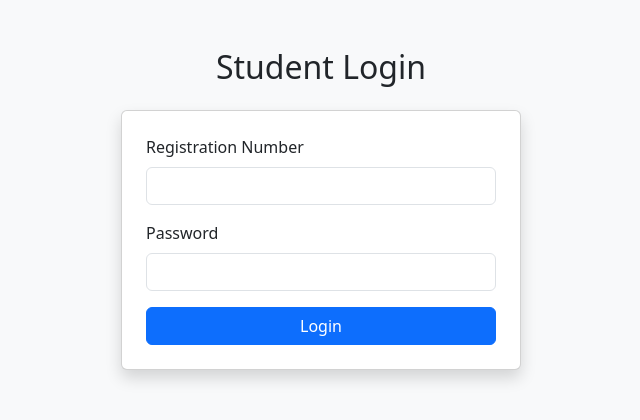
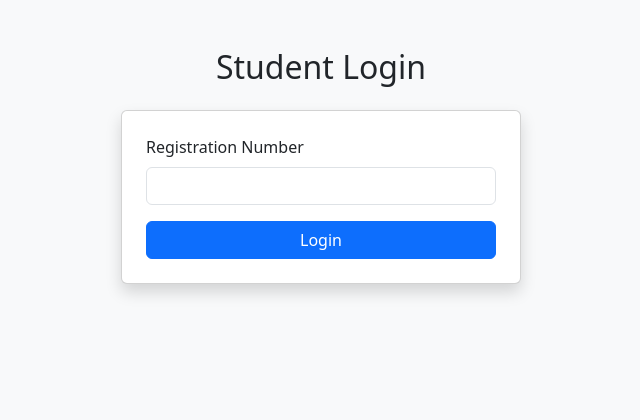
Before and after one commit to TheWilliams254/Student-Course-Tracker, a Flask app: page /student/login in a window 1280 px wide. Shown: the top 420 px of the page, without its empty margins (319-959 px from the left). Run offline with Flask 3, Linux system fonts and the light colour scheme.

Commit message:
teacher and student login

```diff
--- a/requirements.txt
+++ b/requirements.txt
@@ -4,6 +4,7 @@ asttokens==3.0.0
 backcall==0.2.0
 blinker==1.8.2
 Brotli==1.1.0
+cached-property==2.0.1
 certifi==2025.6.15
 cffi==1.17.1
 chardet==5.2.0
@@ -29,6 +30,7 @@ html5lib==1.1
 idna==3.10
 importlib_metadata==8.5.0
 importlib_resources==6.4.5
+inflection==0.5.1
 iniconfig==2.1.0
 ipdb==0.13.13
 ipython==8.12.3
@@ -40,6 +42,7 @@ MarkupSafe==2.1.5
 marshmallow==3.22.0
 marshmallow-sqlalchemy==1.1.1
 matplotlib-inline==0.1.7
+mypy_extensions==1.1.0
 packaging==25.0
 parso==0.8.4
 pexpect==4.9.0
@@ -62,11 +65,13 @@ reportlab==4.4.1
 requests==2.32.4
 six==1.17.0
 SQLAlchemy==2.0.41
+sqlalchemy-orm==1.2.10
 SQLAlchemy-serializer==1.4.12
 stack-data==0.6.3
 tinycss2==1.4.0
 tomli==2.2.1
 traitlets==5.14.3
+typing-inspect==0.9.0
 typing_extensions==4.13.2
 urllib3==2.2.3
 wcwidth==0.2.13
--- a/app.py
+++ b/server/app.py
@@ -1,11 +1,12 @@
 from flask import Flask, render_template, request, redirect, url_for, session, flash
-from server.models import Student, Teacher, Course, Assignment, Enrollment, engine
+from models import Student, Teacher, Course, Assignment, Enrollment, engine
 from sqlalchemy.orm import sessionmaker
 from functools import wraps
 from datetime import datetime
+import os
 
 app = Flask(__name__)
-app.secret_key = 'your-secret-key'
+app.secret_key = os.getenv('SECRET_KEY')
 
 Session = sessionmaker(bind=engine)
 db_session = Session()
@@ -237,10 +238,10 @@ def view_all_students():
 def student_login():
     if request.method == 'POST':
         reg_no = request.form['registration_number']
-        password = request.form['password']
+        # password = request.form['password']
 
         student = db_session.query(Student).filter_by(registration_number=reg_no).first()
-        if student and student.check_password(password):
+        if student:
             session['student_id'] = student.id
             flash(f"Welcome {student.first_name}!", "success")
             return redirect(url_for('student_dashboard'))
--- a/server/seed.py
+++ b/server/seed.py
@@ -1,4 +1,4 @@
-from server.models import Base, engine, Teacher, Student, Course, Enrollment, Assignment
+from models import Base, engine, Teacher, Student, Course, Enrollment, Assignment
 from sqlalchemy.orm import sessionmaker
 import random
 from datetime import datetime
--- a/templates/student_login.html
+++ b/server/templates/student_login.html
@@ -25,10 +25,10 @@
                     <label for="registration_number" class="form-label">Registration Number</label>
                     <input type="text" class="form-control" name="registration_number" required>
                 </div>
-                <div class="mb-3">
+                <!-- <div class="mb-3">
                     <label for="password" class="form-label">Password</label>
                     <input type="password" class="form-control" name="password" required>
-                </div>
+                </div> -->
                 <button type="submit" class="btn btn-primary w-100">Login</button>
             </form>
         </div>
```
Also changed, not shown: server/static/css/style.css (renamed from static/css/style.css), server/student-tracker.db, server/templates/add_assignment_course.html (renamed from templates/add_assignment_course.html), server/templates/add_course.html (renamed from templates/add_course.html), server/templates/add_student.html (renamed from templates/add_student.html), server/templates/base.html (renamed from templates/base.html), server/templates/dashboard.html (renamed from templates/dashboard.html), server/templates/enroll_students.html (renamed from templates/enroll_students.html), server/templates/home.html (renamed from templates/home.html), server/templates/list_assignments.html (renamed from templates/list_assignments.html), server/templates/student_dashboard.html (renamed from templates/student_dashboard.html), server/templates/teacher_assignments.html (renamed from templates/teacher_assignments.html), server/templates/teacher_dashboard.html (renamed from templates/teacher_dashboard.html), server/templates/teacher_login.html (renamed from templates/teacher_login.html), 1 more files.
